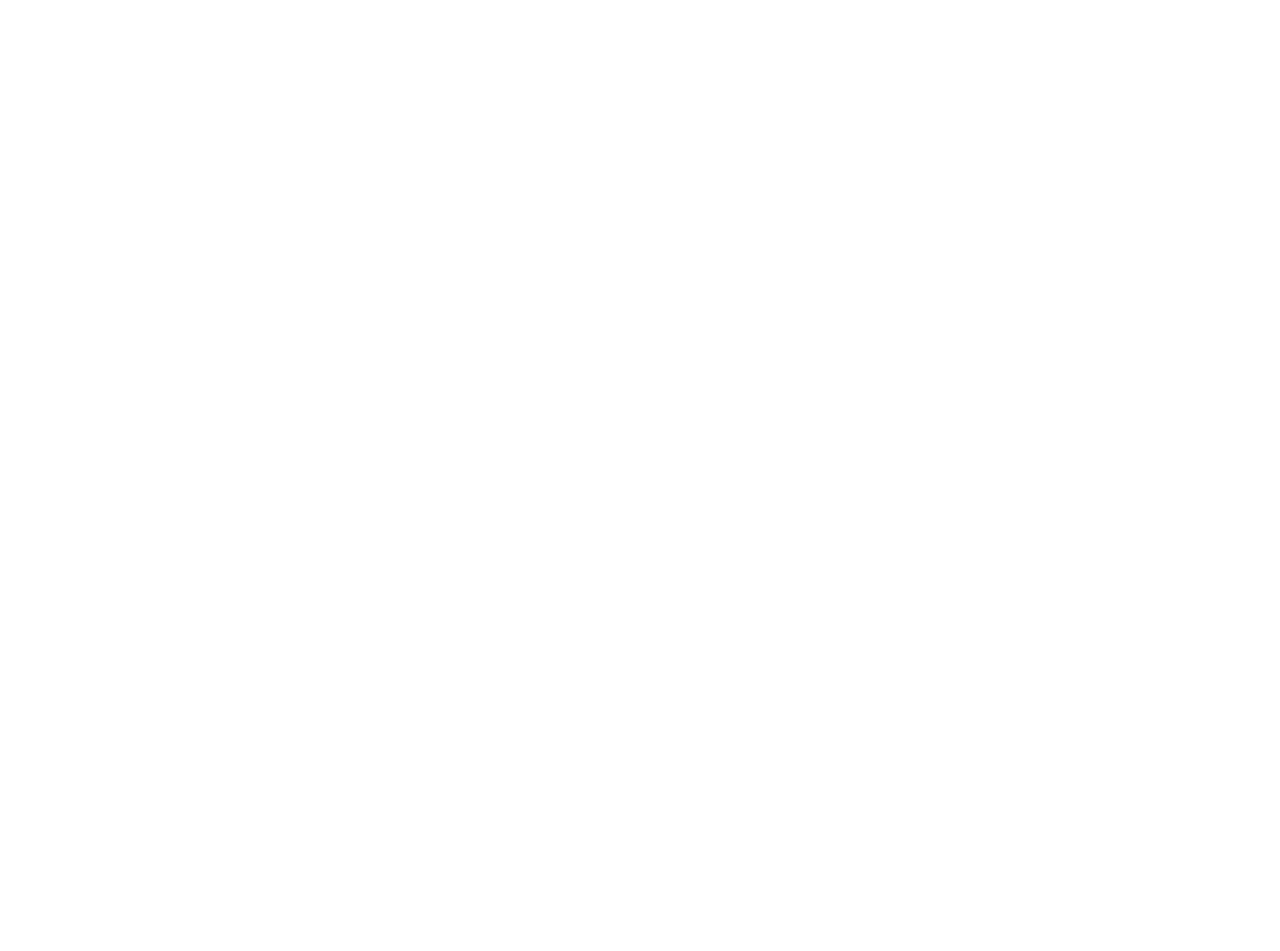
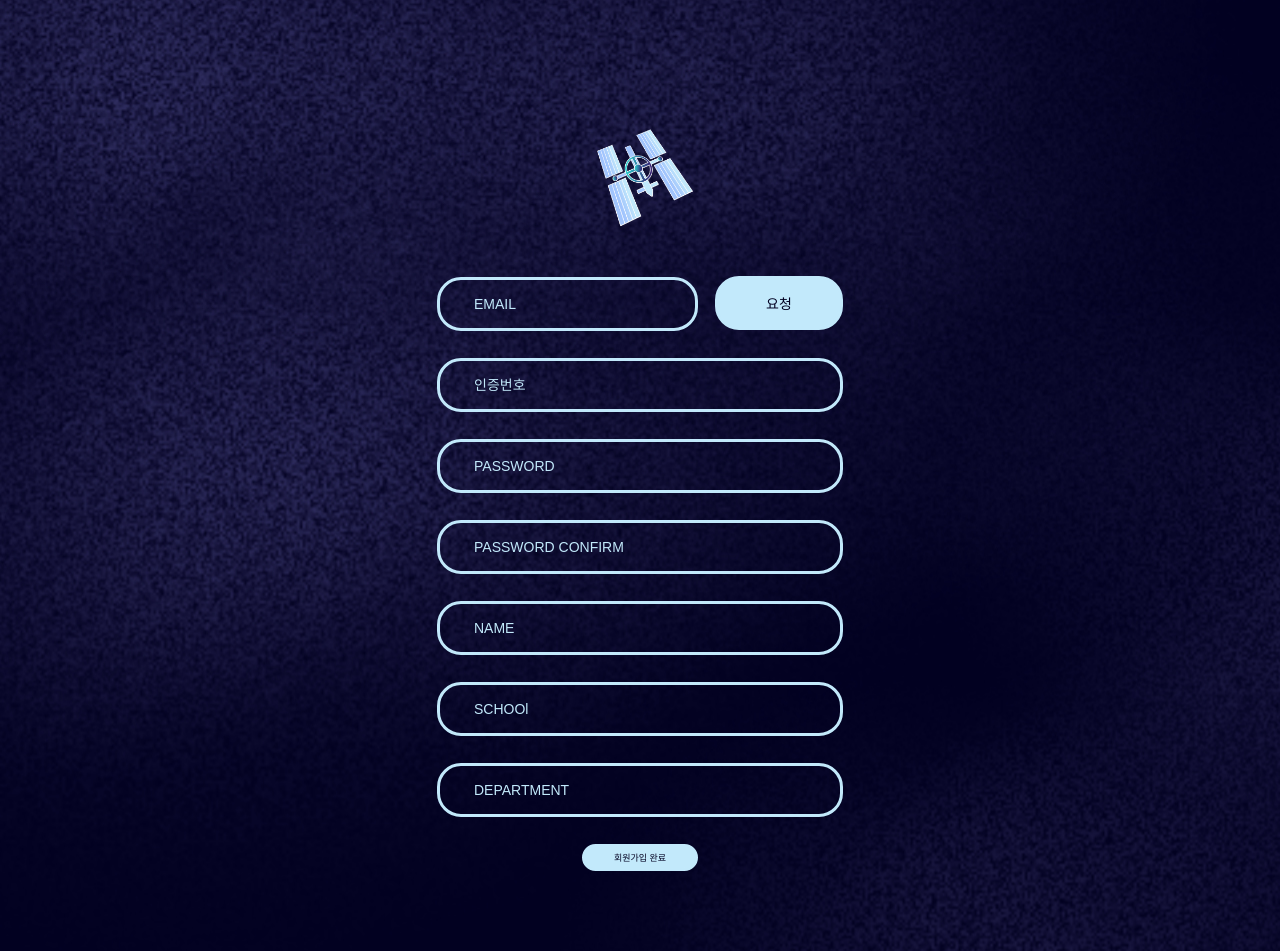
Before and after one commit to Just4Study/Station-For-Dreaming-Developer, a React (Create React App) app in the folder frontend/: page /signup in a window 1280 px wide. Before the commit the page ends 800 px from the top, so only its background shows below. Built offline with nearby package versions, Linux system fonts and the light colour scheme.

Commit message:
signup page

```diff
--- a/frontend/src/App.js
+++ b/frontend/src/App.js
@@ -2,12 +2,14 @@ import React from 'react'
 import { BrowserRouter, Route } from 'react-router-dom'
 
 import Home from './pages/Home'
+import SignUp from './pages/SignUp'
 
 
 const App = () => {
   return (
     <BrowserRouter>
       <Route exact path='/' component={Home}/>
+      <Route exact path='/signup' component={SignUp}/>
     </BrowserRouter>
   )
 }
--- /dev/null
+++ b/frontend/src/index.css
@@ -0,0 +1,6 @@
+html,
+body,
+.App,
+#root {
+  margin: 0;
+}
--- a/frontend/src/index.js
+++ b/frontend/src/index.js
@@ -4,6 +4,7 @@ import ReactDom from 'react-dom'
 import App from './App'
 import { StoreProvider } from './stores/useRootData'
 
+import './index.css'
 
 ReactDom.render(
   <StoreProvider>
--- /dev/null
+++ b/frontend/src/pages/SignUp/index.jsx
@@ -0,0 +1,101 @@
+import React, { useState } from 'react'
+
+import signupstyle from './signup.module.css'
+import logo from '../../imgs/logo.png'
+
+
+const App = () => {
+  const styles = signupstyle
+  const [infos, setInfos] = useState({
+    email: '',
+    password: '',
+    password_confirm: '',
+    name: '',
+    school: '',
+    department: '',
+    인증번호: ''
+  })
+
+  const onChangeHandler = (e) => {
+    const { name, value } = e.target;
+    setInfos(infos => ({...infos, [name]: value}));
+  }
+
+  return (
+    <div className={styles.container}>
+      <div className={styles.signUpContainer}>
+        <img
+          src={logo}
+          alt='logo'
+          className={styles.logoContainer}
+        />
+        <div className={styles.emailContainer}>
+          <input
+            className={styles.emailBox}
+            placeholder='EMAIL'
+            name='email'
+            value={infos['email']}
+            onChange={(e) => onChangeHandler(e)}
+          />
+          <button
+            className={styles.emailRequestBtn}
+            // onclick={}
+          >
+            요청
+          </button>
+        </div>
+        <input
+          className={styles.inputBox}
+          placeholder='인증번호'
+          name='인증번호'
+          value={infos['인증번호']}
+          onChange={(e) => onChangeHandler(e)}
+        />
+        <input
+          className={styles.inputBox}
+          placeholder='PASSWORD'
+          name='password'
+          value={infos['password']}
+          onChange={(e) => onChangeHandler(e)}
+        />
+        <input
+          className={styles.inputBox}
+          placeholder='PASSWORD CONFIRM'
+          name='password_confirm'
+          values={infos['password_confirm']}
+          onChange={(e) => onChangeHandler(e)}
+        />
+        <input
+          className={styles.inputBox}
+          placeholder='NAME'
+          name='name'
+          value={infos['name']}
+          onChange={(e) => onChangeHandler(e)}
+        />
+        <input
+          className={styles.inputBox}
+          placeholder='SCHOOl'
+          name='school'
+          value={infos['school']}
+          onChange={(e) => onChangeHandler(e)}
+        />
+        <input
+          className={styles.inputBox}
+          placeholder='DEPARTMENT'
+          name='department'
+          value={infos['department']}
+          onChange={(e) => onChangeHandler(e)}
+        />
+        <div className={styles.signUpBtnContainer}>
+          <button
+            className={styles.signUpBtn}
+          >
+            회원가입 완료
+          </button>
+        </div>
+      </div>
+    </div>
+  )
+}
+
+export default App
--- /dev/null
+++ b/frontend/src/pages/SignUp/signup.module.css
@@ -0,0 +1,84 @@
+.container {
+  width: 100%;
+  height: 100%;
+  background-image: url('../../imgs/signUpBackground.png');
+}
+
+.logoContainer {
+  width: 108px;
+  height: 113.3px;
+  margin-left: 149px;
+  margin-bottom: 39.1px;
+}
+
+.signUpContainer {
+  width: 406px;
+  margin: auto;
+  padding-top: 120px;
+  padding-bottom: 80px;
+}
+
+.inputBox {
+  width: 366px;
+  height: 47.9px;
+  margin-bottom: 27px;
+  border-radius: 24px;
+  border: solid 3px #c2e9fb;
+  font-size: 14px;
+  color: #c2e9fb;
+  padding: 0;
+  padding-left: 34px;
+  background-color: rgba(255, 255, 255, 0);
+}
+
+.emailContainer {
+  width: 406px;
+}
+
+.emailBox {
+  width: 220.5px;
+  height: 47.9px;
+  margin: 0;
+  margin-bottom: 27px;
+  border-radius: 24px;
+  border: solid 3px #c2e9fb;
+  font-size: 14px;
+  color: #c2e9fb;
+  padding: 0;
+  padding-left: 34px;
+  background-color: rgba(255, 255, 255, 0);
+}
+
+.inputBox::placeholder,
+.emailBox::placeholder {
+  color: #c2e9fb;
+}
+
+.emailRequestBtn {
+  width: 128px;
+  height: 53.9px;
+  padding: 0;
+  margin: 0;
+  margin-left: 17.5px;
+  background-color: #c2e9fb;
+  color: #030222;
+  border-radius: 24px;
+  border: solid 3px #c2e9fb;
+  font-size: 14px;
+}
+
+.signUpBtnContainer {
+  width: 406px;
+}
+
+.signUpBtn {
+  width: 116.8px;
+  height: 26.9px;
+  margin: 0, 0, 0, 114.6;
+  margin-left: 144.6px;
+  background-color: #c2e9fb;
+  border-radius: 24px;
+  border: solid 3px #c2e9fb;
+  color: #030222;
+  font-size: 9px;
+}
```
Also changed, not shown: frontend/src/imgs/logo.png (added), frontend/src/imgs/signUpBackground.png (added).
